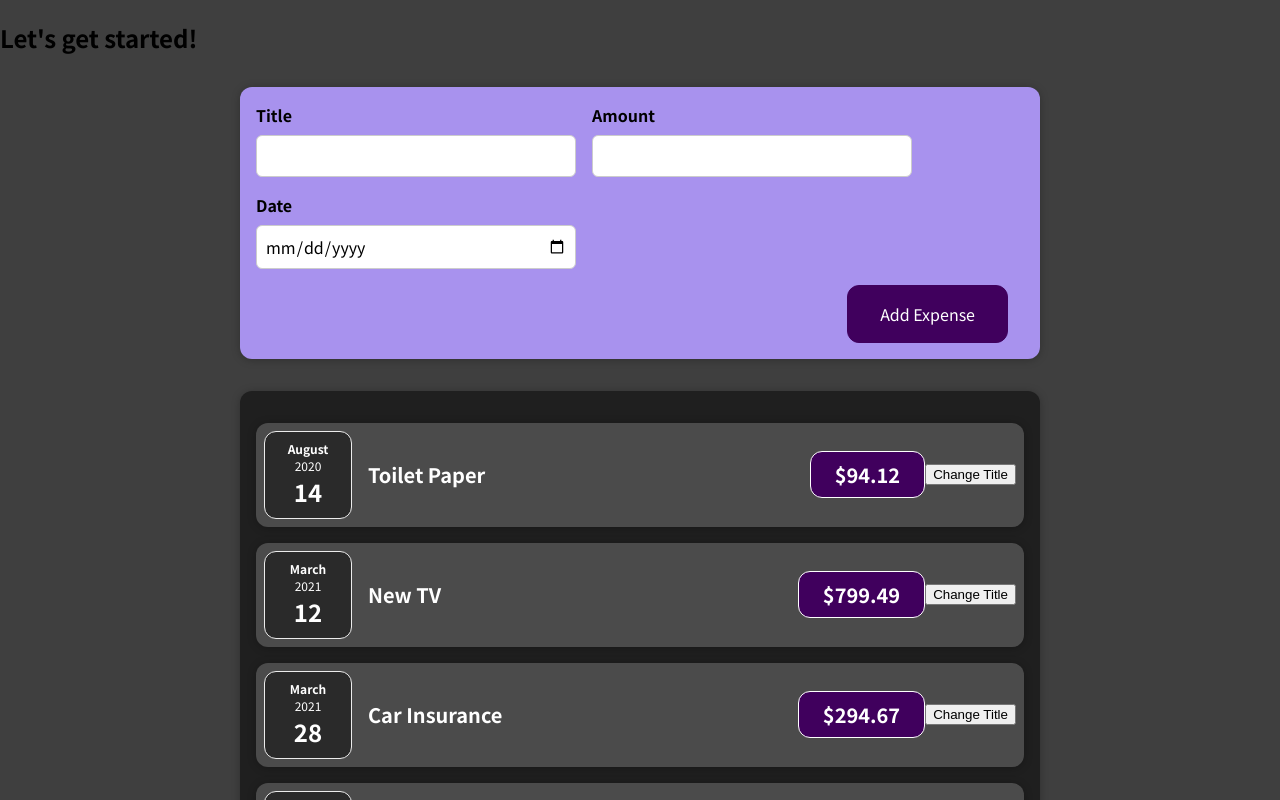
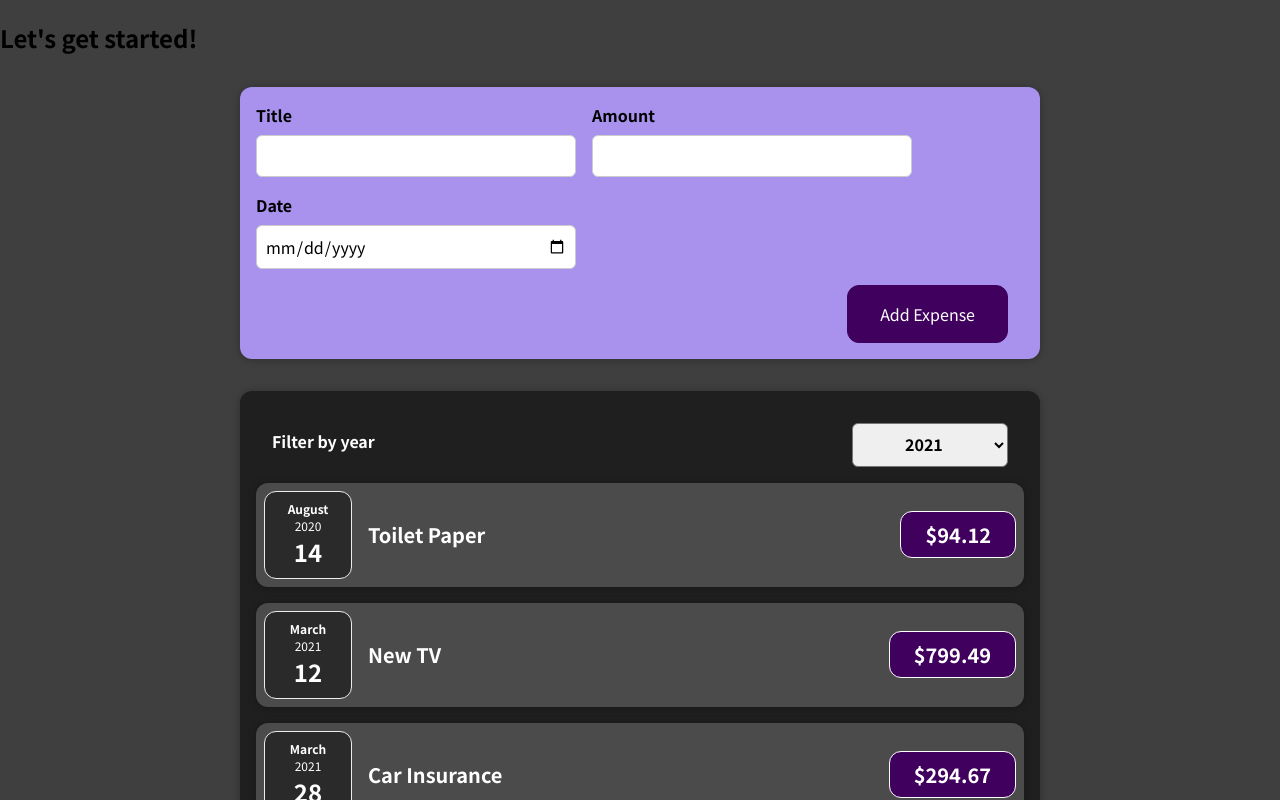
Before and after one commit to pohsienhsu/Expense-Tracker, a React (Create React App) app: page / in a window 1280 px wide. Shown: the top 800 px of the page. Built offline with nearby package versions, Linux system fonts and the light colour scheme.

Commit message:
Create Expense Filter component to filter expenses by year

```diff
--- a/src/components/Expenses/ExpenseItem.js
+++ b/src/components/Expenses/ExpenseItem.js
@@ -7,20 +7,13 @@
 
 const ExpenseItem = (props) => {
 
-  const [title, setTitle] = useState(props.title);
-
-  const clickHandler = () => {
-    setTitle("Updated");
-  }
-
   return (
     <Card className="expense-item">
       <ExpenseDate date={props.date} />
       <div className="expense-item__description">
-        <h2>{title}</h2>
+        <h2>{props.title}</h2>
         <div className="expense-item__price">${props.amount}</div>
       </div>
-      <button onClick={clickHandler}>Change Title</button>
     </Card>
   )
 }
--- a/src/components/Expenses/Expenses.js
+++ b/src/components/Expenses/Expenses.js
@@ -1,12 +1,21 @@
-import React from 'react'
+import React, { useState } from 'react'
 import Card from '../UI/Card';
 import ExpenseItem from './ExpenseItem';
+import ExpensesFilter from './ExpensesFilter';
 
 import "./Expenses.css";
 
 const Expenses = (props) => {
+
+  const [filteredYear, setFilteredYear] = useState('2021');
+
+  const filterChangeHandler = (selectedYear) => {
+    setFilteredYear(selectedYear);
+  }
+
   return (
     <Card className="expenses">
+      <ExpensesFilter selected={filteredYear} onChangeFilter={filterChangeHandler} />
       <ExpenseItem title={props.items[0].title} amount={props.items[0].amount} date={props.items[0].date} />
       <ExpenseItem title={props.items[1].title} amount={props.items[1].amount} date={props.items[1].date} />
       <ExpenseItem title={props.items[2].title} amount={props.items[2].amount} date={props.items[2].date} />
--- /dev/null
+++ b/src/components/Expenses/ExpensesFilter.css
@@ -0,0 +1,24 @@
+.expenses-filter {
+  color: white;
+  padding: 0 1rem;
+}
+
+.expenses-filter__control {
+  display: flex;
+  width: 100%;
+  align-items: center;
+  justify-content: space-between;
+  margin: 1rem 0;
+}
+
+.expenses-filter label {
+  font-weight: bold;
+  margin-bottom: 0.5rem;
+}
+
+.expenses-filter select {
+  font: inherit;
+  padding: 0.5rem 3rem;
+  font-weight: bold;
+  border-radius: 6px;
+}
--- /dev/null
+++ b/src/components/Expenses/ExpensesFilter.js
@@ -0,0 +1,27 @@
+import React from 'react';
+
+import './ExpensesFilter.css';
+
+const ExpensesFilter = (props) => {
+
+  const dropdownChangeHandler = (event) => {
+    props.onChangeFilter(event.target.value);
+  }
+
+  return (
+    <div className='expenses-filter' >
+      <div className='expenses-filter__control' >
+        <label>Filter by year</label>
+        <select value={props.selected} onChange={dropdownChangeHandler} >
+          <option value='2023'>2023</option>
+          <option value='2022'>2022</option>
+          <option value='2021'>2021</option>
+          <option value='2020'>2020</option>
+          <option value='2019'>2019</option>
+        </select>
+      </div>
+    </div>
+  )
+}
+
+export default ExpensesFilter;
```
